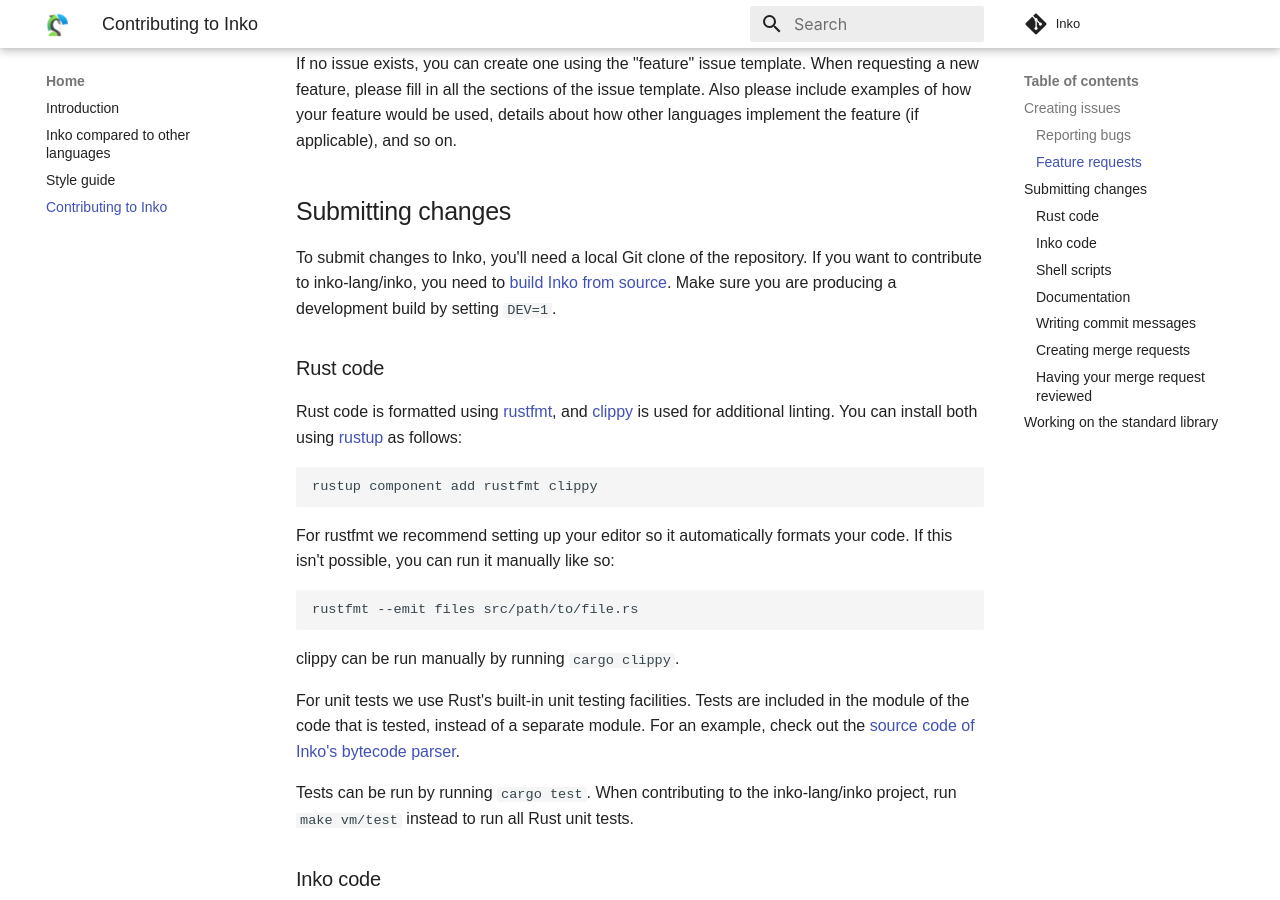
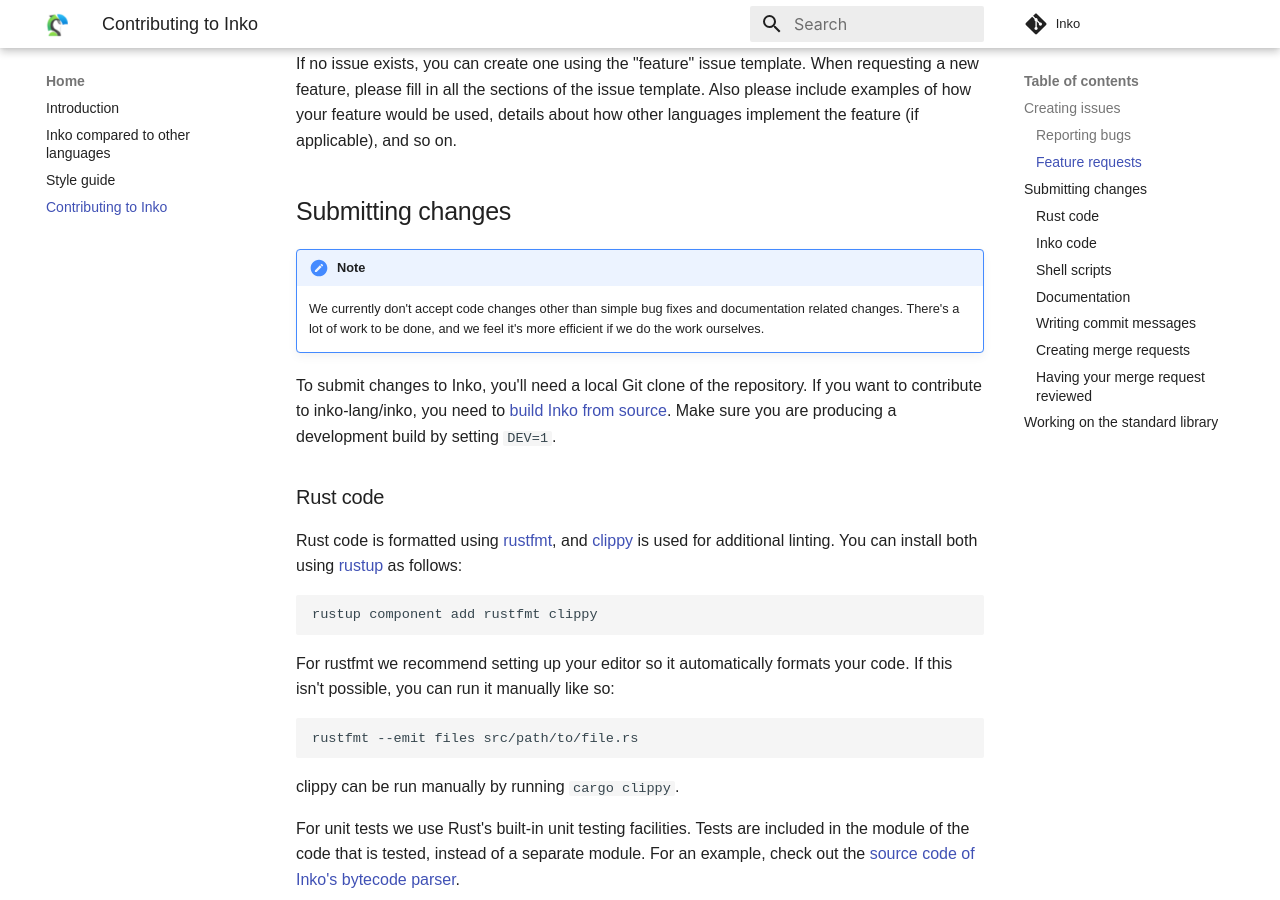
Before and after one commit to inko-lang/inko, an MkDocs documentation site: the page built from docs/source/contributing.md, in a window 1280 px wide and 900 px high, scrolled down 2193 px. Built offline with MkDocs 1.6.1 and Material for MkDocs 9.7.7, drawn with Linux system fonts in a browser that asks for light colours; comment, search, counter and statistics services are not loaded.

Commit message:
Add note about not accepting all types of changes
In preparation for working on Inko full-time, I'm adding this note. This
should hopefully prevent people from spending a lot of time on changes,
only for me to turn them down. In the long term we may relax the
contribution policy, if we find it won't cost us more effort than it
brings benefits.

```diff
--- a/docs/source/contributing.md
+++ b/docs/source/contributing.md
@@ -58,6 +58,11 @@
 how other languages implement the feature (if applicable), and so on.
 
 ## Submitting changes
+
+!!! note
+    We currently don't accept code changes other than simple bug fixes and
+    documentation related changes. There's a lot of work to be done, and we feel
+    it's more efficient if we do the work ourselves.
 
 To submit changes to Inko, you'll need a local Git clone of the repository. If
 you want to contribute to inko-lang/inko, you need to [build Inko from
```
